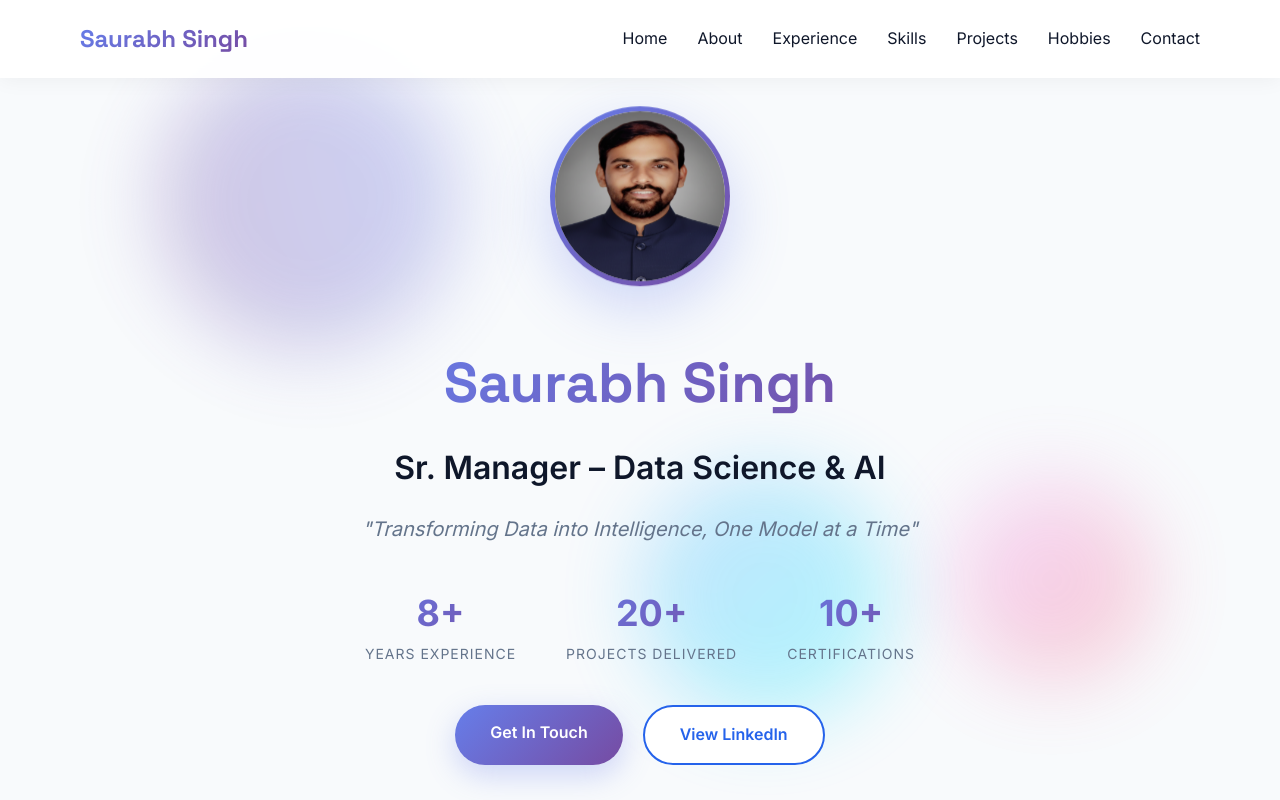
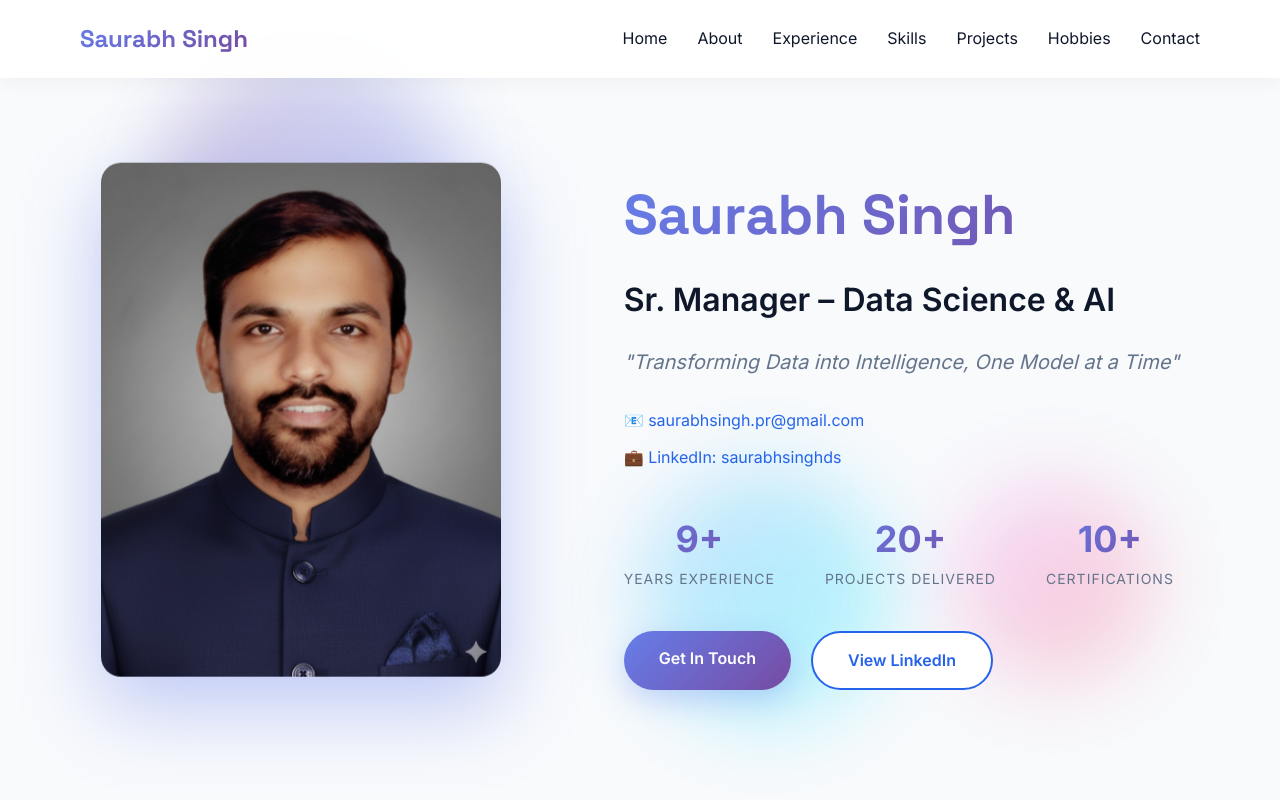
Before and after one commit to saurabhsingh1411/portfolio, a plain HTML site: page index.html in a window 1280 px wide. Shown: the top 800 px of the page. Drawn offline with Linux system fonts and the light colour scheme.

Commit message:
Update index.html
ttt

```diff
--- a/index.html
+++ b/index.html
@@ -169,7 +169,10 @@
 
     .hero-content {
       max-width: 1200px;
-      text-align: center;
+      display: grid;
+      grid-template-columns: 1fr 1.2fr;
+      gap: 60px;
+      align-items: center;
       animation: fadeInUp 1s ease;
     }
 
@@ -185,20 +188,22 @@
     }
 
     .profile-pic {
-      width: 180px;
-      height: 180px;
-      border-radius: 50%;
-      border: 5px solid transparent;
-      background: linear-gradient(white, white) padding-box,
-                  var(--gradient) border-box;
-      margin-bottom: 30px;
-      box-shadow: 0 20px 60px rgba(102, 126, 234, 0.3);
+      width: 100%;
+      max-width: 400px;
+      height: auto;
+      border-radius: 20px;
+      box-shadow: 0 30px 80px rgba(102, 126, 234, 0.4);
       animation: float-profile 3s ease-in-out infinite;
+      object-fit: cover;
     }
 
     @keyframes float-profile {
       0%, 100% { transform: translateY(0px); }
-      50% { transform: translateY(-20px); }
+      50% { transform: translateY(-15px); }
+    }
+
+    .hero-text {
+      text-align: left;
     }
 
     .hero h1 {
@@ -226,9 +231,31 @@
       font-style: italic;
     }
 
+    .hero-contact-info {
+      display: flex;
+      flex-direction: column;
+      gap: 12px;
+      margin: 20px 0 30px;
+      font-size: 16px;
+    }
+
+    .hero-contact-info a {
+      color: var(--primary);
+      text-decoration: none;
+      transition: all 0.3s;
+      display: flex;
+      align-items: center;
+      gap: 10px;
+    }
+
+    .hero-contact-info a:hover {
+      color: var(--secondary);
+      transform: translateX(5px);
+    }
+
     .hero-stats {
       display: flex;
-      justify-content: center;
+      justify-content: flex-start;
       gap: 50px;
       margin: 40px 0;
       flex-wrap: wrap;
@@ -257,7 +284,7 @@
     .cta-buttons {
       display: flex;
       gap: 20px;
-      justify-content: center;
+      justify-content: flex-start;
       margin-top: 30px;
     }
 
@@ -650,8 +677,24 @@
       .nav-links { display: none; }
       .hero h1 { font-size: 36px; }
       .hero h2 { font-size: 24px; }
+      .hero-content {
+        grid-template-columns: 1fr;
+        text-align: center;
+      }
+      .hero-text {
+        text-align: center;
+      }
+      .hero-stats {
+        gap: 30px;
+        justify-content: center;
+      }
+      .hero-contact-info a {
+        justify-content: center;
+      }
+      .cta-buttons {
+        justify-content: center;
+      }
       .about-content { grid-template-columns: 1fr; }
-      .hero-stats { gap: 30px; }
       .section { padding: 0 20px; }
       .nav-container { padding: 15px 20px; }
     }
@@ -685,13 +728,19 @@
   <section id="home" class="hero">
     <div class="hero-content">
       <img src="images/saurabh1.png" alt="Saurabh Singh" class="profile-pic">
+      <div class="hero-text">
         <h1>Saurabh Singh</h1>
         <h2>Sr. Manager – Data Science & AI</h2>
         <p class="tagline">"Transforming Data into Intelligence, One Model at a Time"</p>
 
+        <div class="hero-contact-info">
+          <a href="mailto:saurabhsingh.pr@gmail.com">📧 saurabhsingh.pr@gmail.com</a>
+          <a href="https://www.linkedin.com/in/saurabhsinghds/" target="_blank">💼 LinkedIn: saurabhsinghds</a>
+        </div>
+
         <div class="hero-stats">
           <div class="stat-item">
-          <div class="stat-number">8+</div>
+            <div class="stat-number">9+</div>
             <div class="stat-label">Years Experience</div>
           </div>
           <div class="stat-item">
@@ -707,6 +756,7 @@
         <div class="cta-buttons">
           <a href="#contact" class="btn btn-primary">Get In Touch</a>
           <a href="https://www.linkedin.com/in/saurabhsinghds/" target="_blank" class="btn btn-secondary">View LinkedIn</a>
+        </div>
       </div>
     </div>
   </section>
@@ -743,7 +793,7 @@
   <!-- EXPERIENCE -->
   <section id="experience" class="section">
     <h2 class="section-title">Professional Journey</h2>
-    <p class="section-subtitle">8+ Years of Innovation Across BFSI, IT & Manufacturing</p>
+    <p class="section-subtitle">9+ Years of Innovation Across BFSI, IT & Manufacturing</p>
     <div class="timeline">
       <div class="timeline-item">
         <h3>L&T Finance Ltd</h3>
@@ -1035,6 +1085,7 @@
         <a href="mailto:saurabhsingh.pr@gmail.com" class="contact-btn">📧 Email Me</a>
         <a href="https://www.linkedin.com/in/saurabhsinghds/" target="_blank" class="contact-btn">💼 LinkedIn</a>
         <a href="https://github.com/saurabhsingh1411" target="_blank" class="contact-btn">💻 GitHub</a>
+        <a href="https://instagram.com/_saurabh.singh" target="_blank" class="contact-btn">📸 Instagram</a>
       </div>
     </div>
   </section>
@@ -1043,6 +1094,7 @@
   <footer>
     <p>© 2025 Saurabh Singh | Crafted with passion for data and innovation</p>
     <p style="margin-top: 10px; font-size: 14px;">Transforming Data into Intelligence, One Model at a Time</p>
+    <p style="margin-top: 5px; font-size: 14px;">Email me: <a href="mailto:saurabhsingh.pr@gmail.com" style="color: #a8d0ff; text-decoration: none;">saurabhsingh.pr@gmail.com</a></p>
   </footer>
 
   <script>
```
Lines whose indentation alone changed are shown as unchanged.
